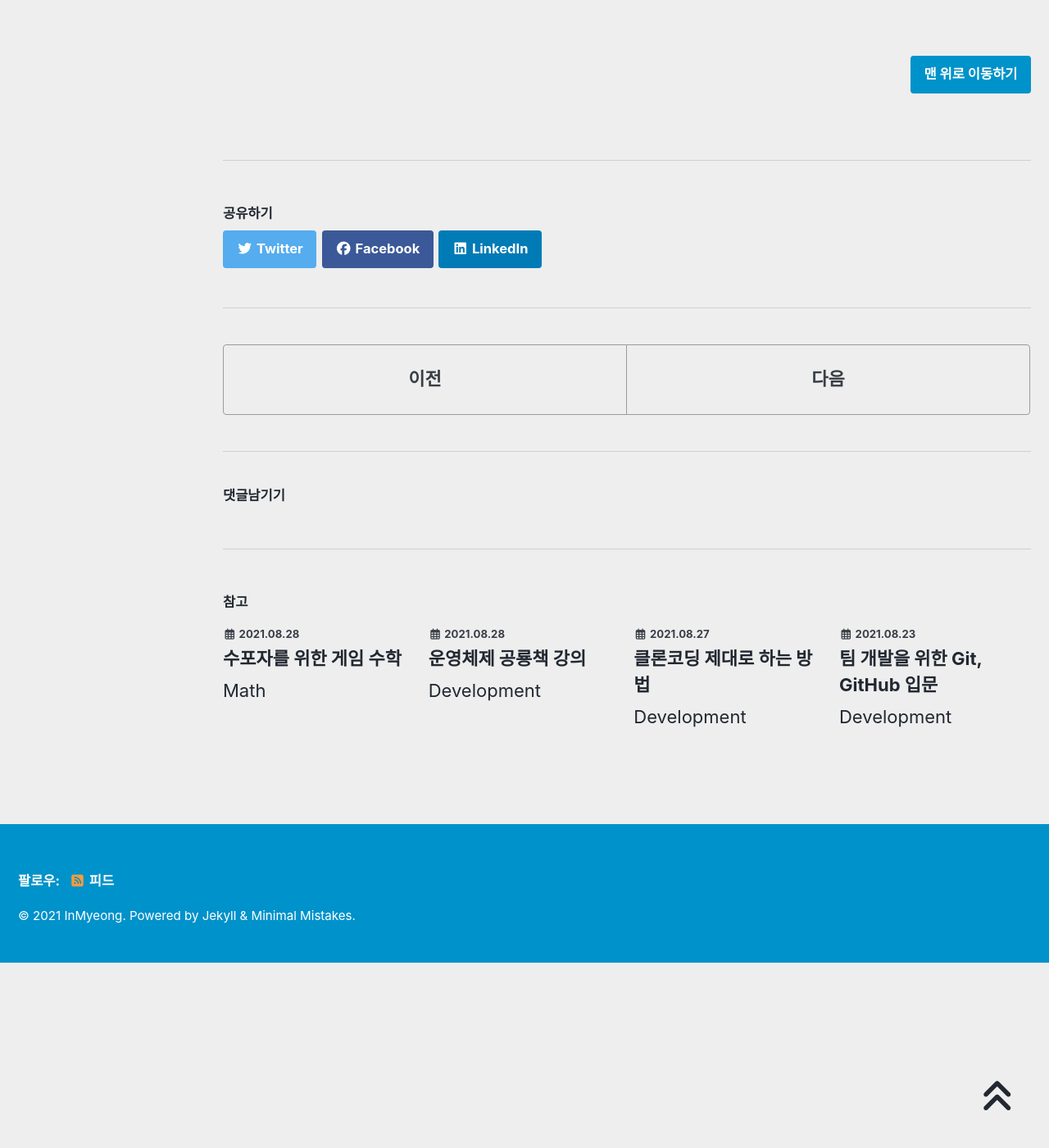
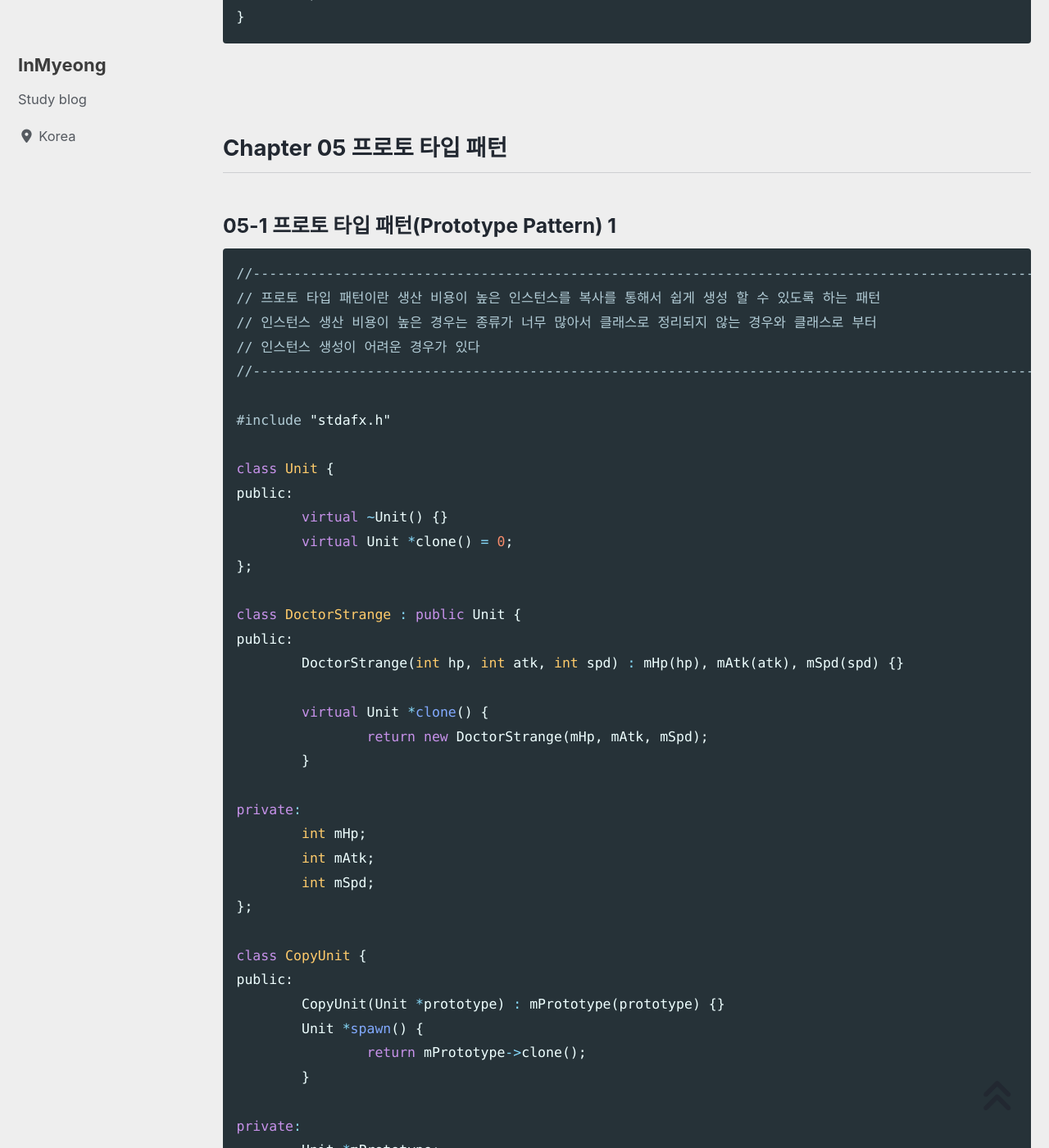
Before and after one commit to devMyeong/devMyeong.github.io, a Jekyll site: the page built from _posts/design-pattern/2021-08-25-design-pattern.md, in a window 1280 px wide and 1400 px high, scrolled down 16429 px. Shown: the whole window at 82% size. Built offline with Jekyll 4.4.1, drawn with Linux system fonts in a browser that asks for light colours; cached includes are drawn as plain includes; nearby versions of some CDN libraries; some web fonts are replaced; comment, search, counter and statistics services are not loaded; before the commit the page ends 17603 px from its top, so only the background shows below that; some of the changed text lies outside the part shown.

Commit message:
update dp chapter 05-1

````diff
--- a/_posts/design-pattern/2021-08-25-design-pattern.md
+++ b/_posts/design-pattern/2021-08-25-design-pattern.md
@@ -545,4 +545,57 @@ void main(void)
 
 <br>
 
+## Chapter 05 프로토 타입 패턴
+
+### 05-1 프로토 타입 패턴(Prototype Pattern) 1
+
+```cpp
+//--------------------------------------------------------------------------------------------------
+// 프로토 타입 패턴이란 생산 비용이 높은 인스턴스를 복사를 통해서 쉽게 생성 할 수 있도록 하는 패턴
+// 인스턴스 생산 비용이 높은 경우는 종류가 너무 많아서 클래스로 정리되지 않는 경우와 클래스로 부터
+// 인스턴스 생성이 어려운 경우가 있다
+//--------------------------------------------------------------------------------------------------
+
+#include "stdafx.h"
+
+class Unit {
+public:
+	virtual ~Unit() {}
+	virtual Unit *clone() = 0;
+};
+
+class DoctorStrange : public Unit {
+public:
+	DoctorStrange(int hp, int atk, int spd) : mHp(hp), mAtk(atk), mSpd(spd) {}
+
+	virtual Unit *clone() {
+		return new DoctorStrange(mHp, mAtk, mSpd);
+	}
+
+private:
+	int mHp;
+	int mAtk;
+	int mSpd;
+};
+
+class CopyUnit {
+public:
+	CopyUnit(Unit *prototype) : mPrototype(prototype) {}
+	Unit *spawn() {
+		return mPrototype->clone();
+	}
+
+private:
+	Unit *mPrototype;
+};
+
+void main(void)
+{
+	DoctorStrange* doctorStrange = new DoctorStrange(35, 40, 2);
+	CopyUnit* copyUnit = new CopyUnit(doctorStrange);
+}
+```
+
+<br>
+
 [맨 위로 이동하기](#){: .btn .btn--primary }{: .align-right}
````
